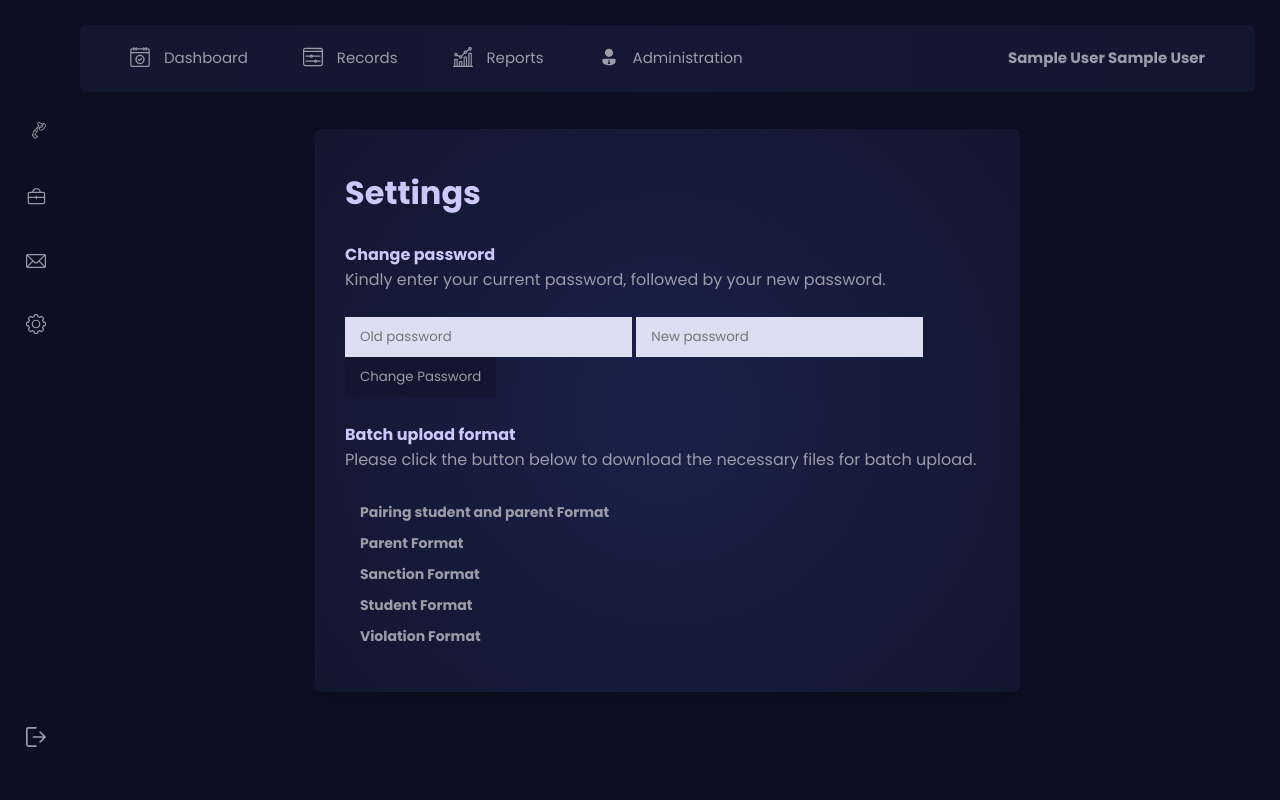
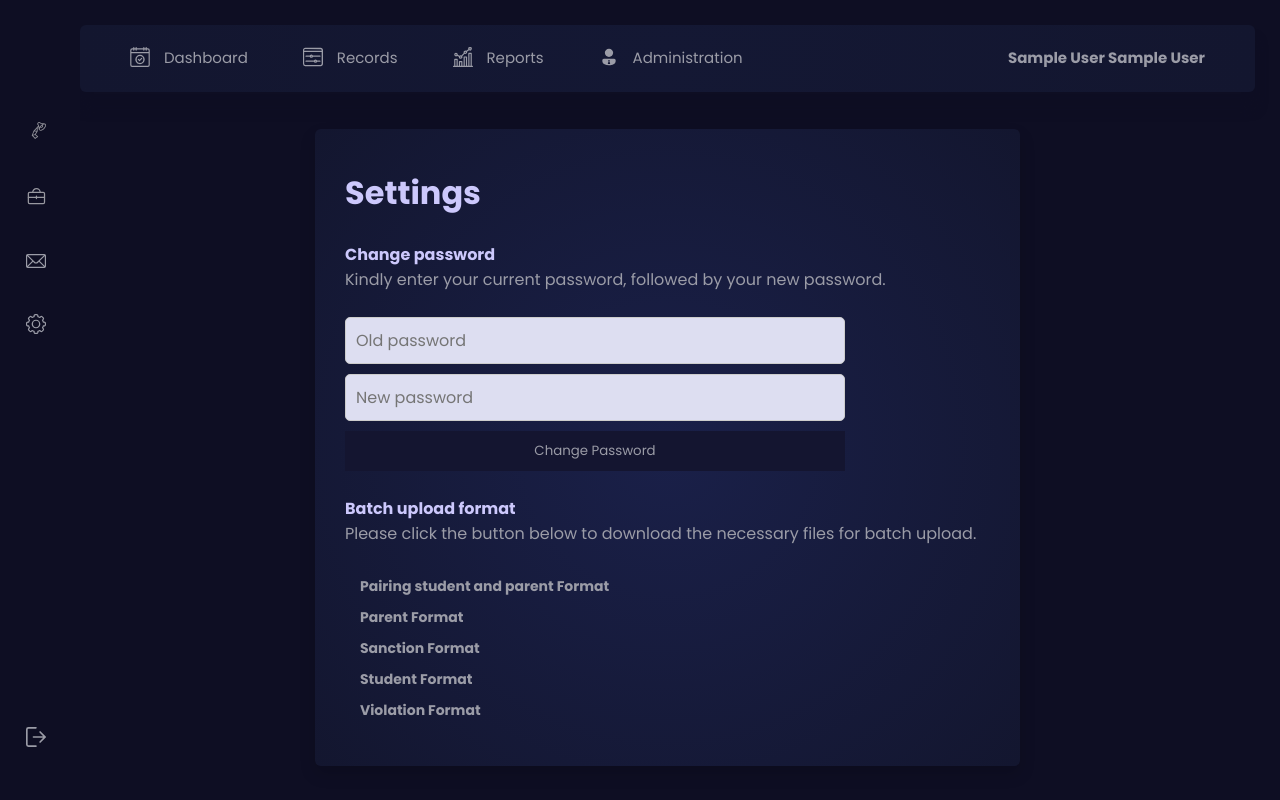
Before and after one commit to gleenny/DO-Desk, a PHP site: page /DO/final/DODeskSettings.php in a window 1280 px wide. Run offline with PHP 8.4, Linux system fonts and the light colour scheme; the visitor is signed in with stand-in values (Sample User, id 1); a stand-in replaces the project's code that opens the database connection; some libraries are stand-ins or nearby versions.

Commit message:
pasado nato

```diff
--- a/CSS/DODESK-SMSStyle.css
+++ b/CSS/DODESK-SMSStyle.css
@@ -428,6 +428,7 @@ table th {
 .TableTitle{
   font-size:15px;
 }
+
 @keyframes fadeItIn {
 0% {
   background: rgb(28,36,68);
@@ -563,8 +564,8 @@ table th {
  {
   .modal-content {
     margin: 40% auto; /* 15% from the top and centered */
-    width: 60%; /* Could be more or less, depending on screen size */
-    height: 50%; /* Could be more or less, depending on screen size */
+    width: 75%; /* Could be more or less, depending on screen size */
+    height: 65%; /* Could be more or less, depending on screen size */
 
   }
   .SearchStudentBar, .input {
--- a/CSS/DODesk-OnTranscribeStyle.css
+++ b/CSS/DODesk-OnTranscribeStyle.css
@@ -407,6 +407,9 @@ audio{
 }
 @media (max-width: 768px)
  {
+  .buttonRecord, .buttonStop{
+    display: none;
+  }
   .notice{
     font-size:11px;
   }
--- a/CSS/DODesk-SettingsStyle.css
+++ b/CSS/DODesk-SettingsStyle.css
@@ -348,7 +348,31 @@
 
     border-bottom: 3px solid blue;
   }
+  .form-container {
+    display: flex;
+    flex-direction: column;
+    align-items: left;
+}
 
+.form-columns {
+    display: flex;
+    flex-direction: row;
+    gap: 20px;
+}
+
+.column {
+    display: flex;
+    flex-direction: column;
+    gap: 10px;
+}
+
+.form-container input[type="text"] {
+    padding: 10px;
+    border: 1px solid #ccc;
+    border-radius: 5px;
+    font-size: 16px;
+    width: 500px;
+}
   @media (max-width: 1024px)
   {
     .searchs{
--- a/final/DODeskOnTranscribe.php
+++ b/final/DODeskOnTranscribe.php
@@ -61,7 +61,8 @@
                 <br>
 
                 <div class="textarea-container">
-                  <select class="textType" name="violationID" id="violationID" value=" ">
+                  <select class="textType" name="violationID" id="violationID">
+                  <option value="">Search Student Number</option>
                   </select>
 
                   <textarea class="textBox"id="myTextarea" placeholder="Upload your audio file"></textarea>
--- a/final/DODeskSettings.php
+++ b/final/DODeskSettings.php
@@ -63,10 +63,14 @@
                 <h7 class="titleSection" style="font-weight: bold;" >Change password</h7>
                 <p>Kindly enter your current password, followed by your new password.</p>
                 <br>
-                <form id="changePassword" method="POST">
-                    <input class="textType" type="text" placeholder="Old password" id="oldPass">
+                <form class="form-container" id="changePassword" method="POST">
+                    <div class="form-columns">
+                        <div class="column">
+                        <input class="textType" type="text" placeholder="Old password" id="oldPass">
                     <input class="textType" type="text" placeholder="New password" id="newPass">
                     <input class="search" type="submit" value="Change Password" name="submit">
+                        </div>
+                    </div>
                 </form>
                 <br>
                 <h7 class="titleSection" style="font-weight: bold; ">Batch upload format</h7>
```
Also changed, not shown: final/DODeskAdmin.php (+6 -4 lines).
